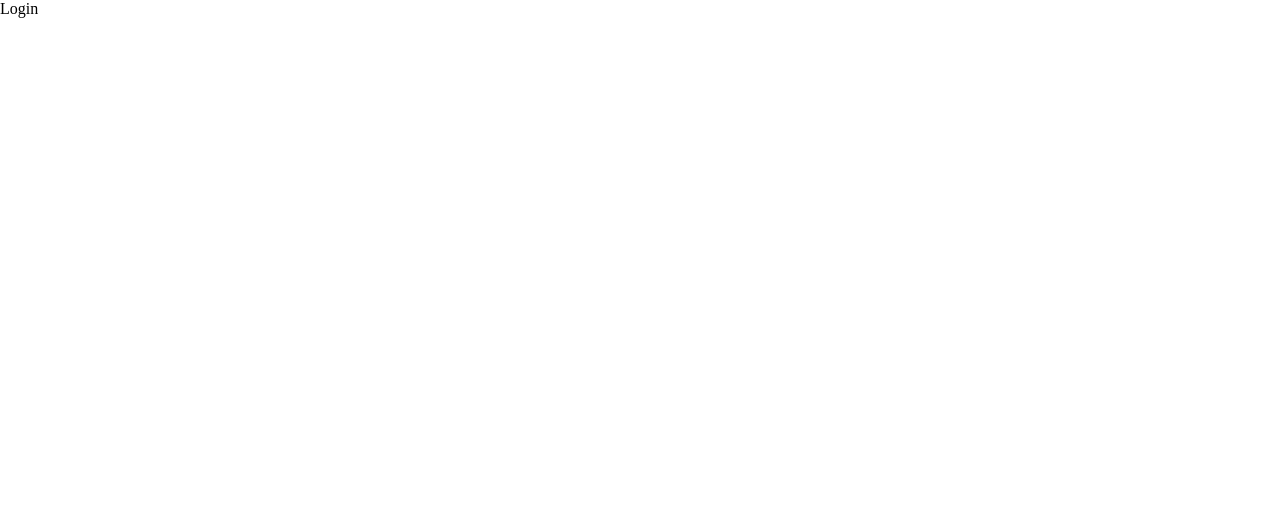
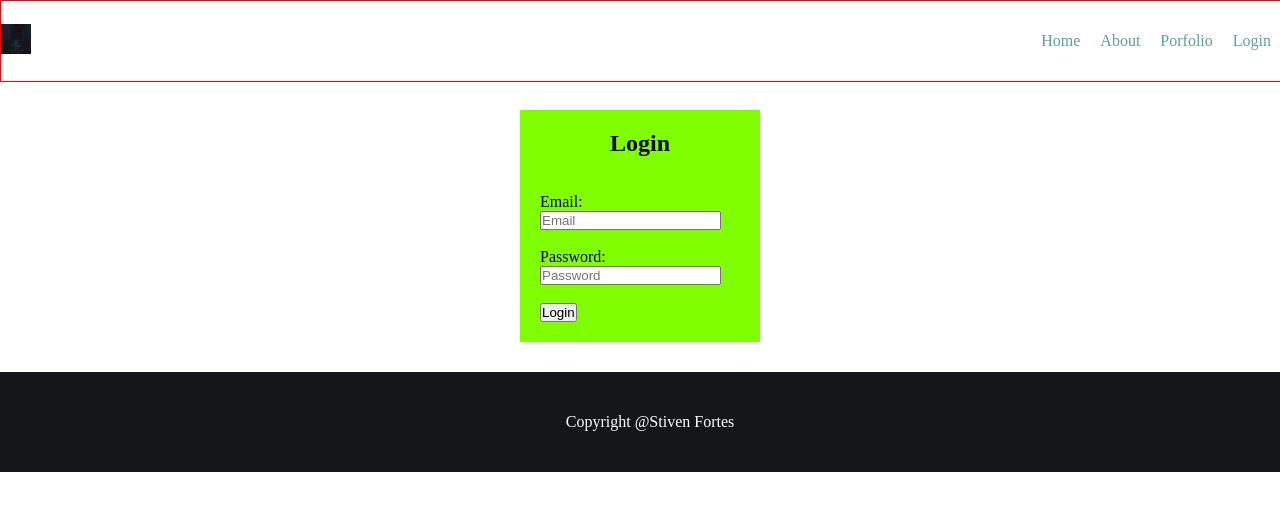
Before and after one commit to Stivifortes/Portfolio-FrontEnd-React, a React (Create React App) app: page /login in a window 1280 px wide. Shown: the top 510 px of the page. Built offline with nearby package versions, Linux system fonts and the light colour scheme.

Commit message:
Logic of Login Page Implemented

```diff
--- a/src/components/Header/style.css
+++ b/src/components/Header/style.css
@@ -22,6 +22,9 @@ header {
   padding: 10px;
   border: 1px solid rebeccapurple;
 }
+.links:active {
+  color: red;
+}
 
 ul {
   list-style: none;
--- /dev/null
+++ b/src/components/Project/index.js
@@ -0,0 +1,16 @@
+import React from 'react'
+import './style.css'
+import image from '../../images/logo.jpg'
+
+export default function Project(props) {
+    return (
+        <div className='projectContainer'>
+            <div>
+                <img src={image} alt="" width='150' height='150' />
+            </div>
+            <p>Project:</p>
+            <p>Description:</p>
+            <p>URL: </p>
+        </div>
+    )
+}
--- /dev/null
+++ b/src/components/Project/style.css
@@ -0,0 +1,6 @@
+.projectContainer {
+  width: 450px;
+  height: 250px;
+  border: 1px solid red;
+  margin: 20px;
+}
--- a/src/pages/Admin/index.js
+++ b/src/pages/Admin/index.js
@@ -1,12 +1,12 @@
 import React from 'react'
+import './style.css'
 import Layout from '../../components/Layout'
 
 export default function Admin() {
     return (
         <Layout>
             <div className='adminContainer'>
-
-            Admin
+                Admin Page
             </div>
         </Layout>
     )
--- a/src/pages/Login/index.js
+++ b/src/pages/Login/index.js
@@ -1,9 +1,58 @@
-import React from 'react'
+import React, {useState} from 'react'
+import { useHistory } from "react-router-dom";
+import './style.css'
+import Layout from '../../components/Layout'
 
 export default function Login() {
+    const history = useHistory();
+    const myEmail = "stiven.forte@gmail.com";
+    const myPassword = "1234"
+    const [email, setEmail] = useState('')
+    const [password, setPassword] = useState('')
+
+    const handleEmail = (event) =>{
+        setEmail(event.target.value)
+    }
+    const handlePassword = (event) =>{
+        setPassword(event.target.value)
+    }
+    const handleSubmit = (event) =>{
+        event.preventDefault()
+        if (myEmail == email & myPassword == password) {
+            history.push('/admin')
+        }else{
+            console.log('not correct')
+        }
+    }
     return (
-        <div>
-            Login
-        </div>
+        <Layout>
+            <div className='loginContainer'>
+            <div className="myform">
+                <form>
+                  <h2 className='loginTitle'>Login</h2>
+                  <br/>
+                  <br/>
+                  <p>Email:</p>
+                  <input
+                    onChange={handleEmail}
+                    type="text"
+                    placeholder="Email"
+                  />
+                  <br/>
+                  <br/>
+                  <p>Password:</p>
+                  <input
+                   onChange={handlePassword}
+                    type="password"
+                    placeholder="Password"
+                  />
+                  <br/>
+                  <br/>
+                  <button type='submit' onClick={handleSubmit}>Login</button>
+                  <p>{email}</p>
+                </form>
+              </div>
+            </div>
+        </Layout>
     )
 }
--- /dev/null
+++ b/src/pages/Login/style.css
@@ -0,0 +1,15 @@
+.loginContainer {
+  padding: 30px;
+  margin-top: 80px;
+  display: flex;
+  justify-content: center;
+}
+
+.myform {
+  width: 200px;
+  padding: 20px;
+  background: chartreuse;
+}
+.loginTitle {
+  text-align: center;
+}
--- a/src/pages/Portfolio/index.js
+++ b/src/pages/Portfolio/index.js
@@ -1,13 +1,24 @@
 import React from 'react'
 import './style.css'
 import Layout from '../../components/Layout'
+import Project from '../../components/Project'
 
 export default function Portfolio() {
     return (
         <Layout>
             <div className='portfolioContainer'>
                 <h1>My Personal Portfolio</h1>
-                <p className='resume'>Lorem ipsum doloris aicajh korem ipsum doloris aicajh Lorem ipsum doloris aicajhLorem ipsum doloris aicajhLorem ipsum doloris aicajhLorem ipsum doloris aicajhLorem ipsum doloris aicajh</p>
+                <p className='resume'>Lorem ipsum doloris aicajh korem ipsum doloris aicajh Lorem ipsum doloris
+                aicajhLorem ipsum doloris aicajhLorem ipsum doloris aicajhLorem ipsum doloris aicajhLorem ipsum
+                doloris aicajh</p>
+                <div className='projectList'>
+                    <Project/>
+                    <Project/>
+                    <Project/>
+                    <Project/>
+                    <Project/>
+                    <Project/>
+                </div>
             </div>
         </Layout>
     )
--- a/src/pages/Portfolio/style.css
+++ b/src/pages/Portfolio/style.css
@@ -1,6 +1,5 @@
 .portfolioContainer {
   text-align: center;
-  background: rebeccapurple;
   margin-top: 80px;
   padding: 30px;
 }
@@ -12,3 +11,9 @@ h1 {
   margin: 0 auto;
   width: 500px;
 }
+
+.projectList {
+  display: flex;
+  justify-content: center;
+  align-items: center;
+}
```
Also changed, not shown: src/services/api.js (added, +21 -0 lines).
